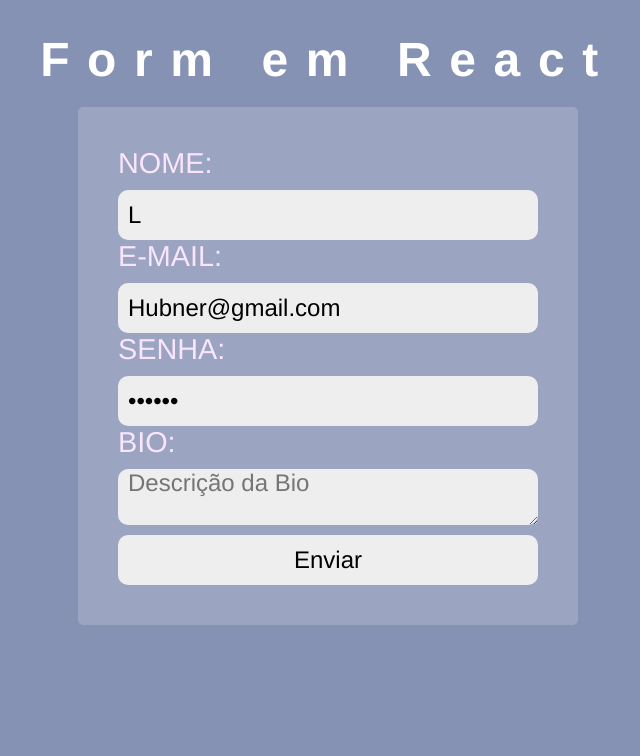
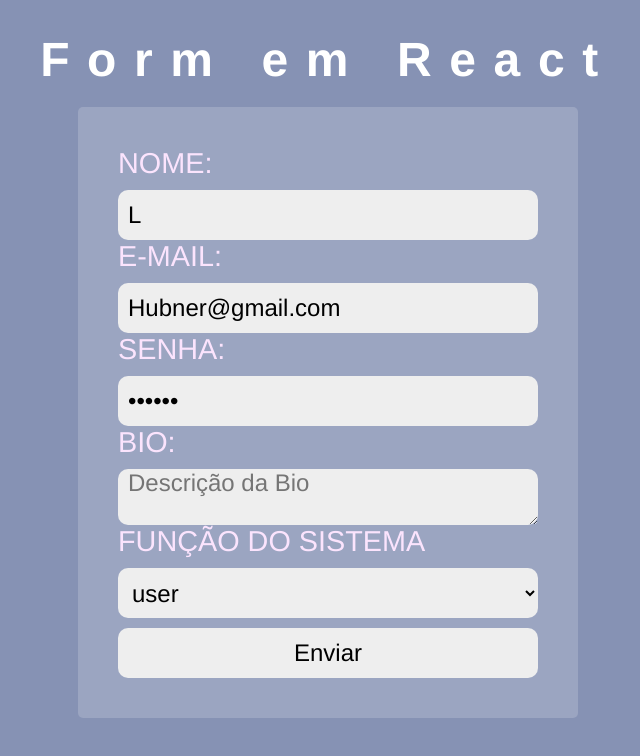
Before and after one commit to LUCASGOODPROGRAMMER/FRONT-END_ESTUDO, a React (Vite) app in the folder html_css_js_react/5_FORM_REACT/form_react/: page / in a window 1280 px wide. Shown: the top 756 px of the page, without its empty margins (312-952 px from the left). Built offline with nearby package versions, Linux system fonts and the light colour scheme.

Commit message:
select role

```diff
--- a/html_css_js_react/5_FORM_REACT/form_react/src/components/MyForm.jsx
+++ b/html_css_js_react/5_FORM_REACT/form_react/src/components/MyForm.jsx
@@ -8,6 +8,7 @@ const MyForm = ({ userName, userEmail, userPassword }) => {
   const [email, setEmail] = useState(userEmail);
   const [password, setPassword] = useState(userPassword);
   const [bio, setBio] = useState("");
+  const [role, setRole] = useState("");
 
   const handleName = (e) => {
     setName(e.target.value);
@@ -18,7 +19,7 @@ const MyForm = ({ userName, userEmail, userPassword }) => {
   // envio de form
   const handleSubmit = (e) => {
     e.preventDefault();
-    console.log(name, email, password, bio);
+    console.log(name, email, password, bio,role);
 
     // validação
     // envio
@@ -27,7 +28,8 @@ const MyForm = ({ userName, userEmail, userPassword }) => {
     setName("");
     setEmail("");
     setPassword("");
-    setBio("")
+    setBio("");
+    setRole("")
   };
 
   return (
@@ -57,6 +59,7 @@ const MyForm = ({ userName, userEmail, userPassword }) => {
             value={email}
           />
         </label>
+        {/** password */}
         <div>
           <label htmlFor="password">Senha:</label>
           <input
@@ -67,6 +70,7 @@ const MyForm = ({ userName, userEmail, userPassword }) => {
             value={password || ""}
           />
         </div>
+        {/** text area */}
         <label>
           <span>Bio:</span>
           <textarea
@@ -76,7 +80,20 @@ const MyForm = ({ userName, userEmail, userPassword }) => {
             value={bio}
           ></textarea>
         </label>
+        <label>
+          <span>Função do sistema</span>
+          <select
+            name="role"
+            onChange={(e) => setRole(e.target.value)}
+            value={role}
+          >
+            <option value="user">user</option>
+            <option value="admin">admin</option>
+            <option value="edit">edit</option>
+          </select>
+        </label>
         <input type="submit" value="Enviar" />
+        {/** select */}
       </form>
     </>
   );
```
